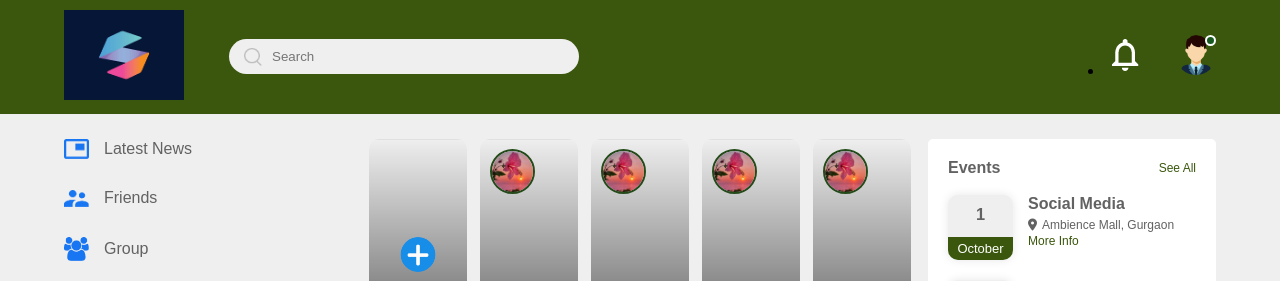
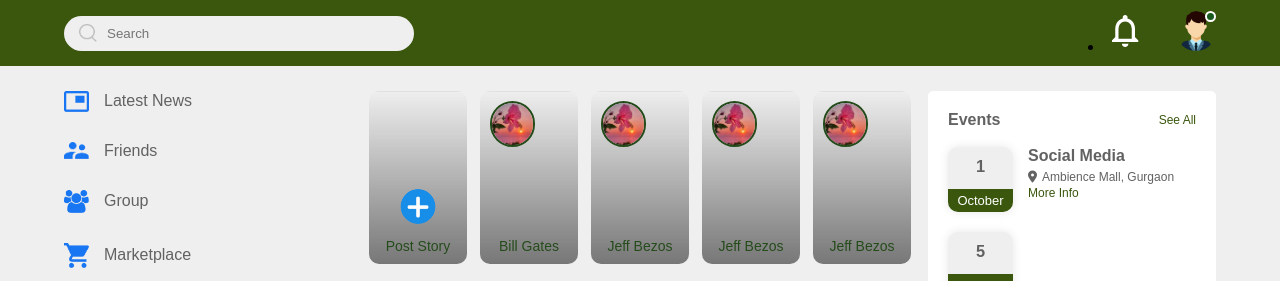
Before and after one commit to PROJECT-SPRING-2024/SocialNetworkingPlatform, a website: page SocialNetworking/public/index.html in a window 1280 px wide. Shown: the top 281 px of the page. Drawn offline with Linux system fonts and the light colour scheme.

Commit message:
Update index.html

```diff
--- a/SocialNetworking/public/index.html
+++ b/SocialNetworking/public/index.html
@@ -23,7 +23,7 @@
       <!-- Left Section of the Navigation Bar -->
       <div class="nav-left">
         <!-- Logo with a link to the homepage -->
-        <a href="index.html"><img src="images/logo.png" class="logo" /></a>
+
         <!-- Search box for searching content on the website -->
         <div class="search-box">
           <img src="images/search.png" />
```
